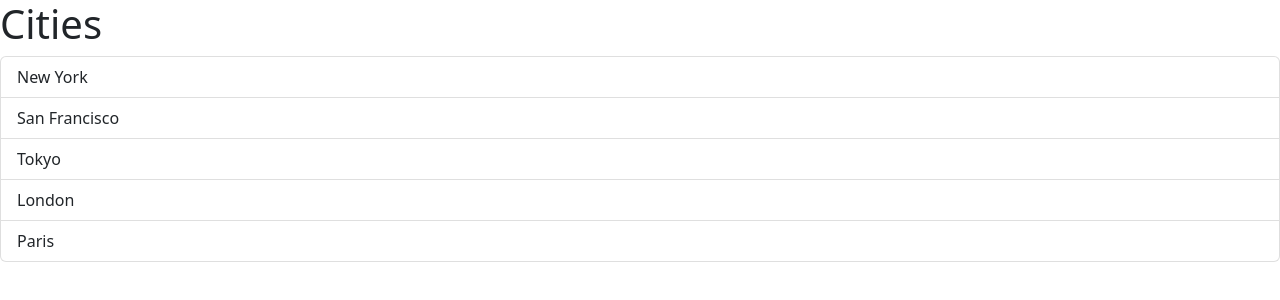
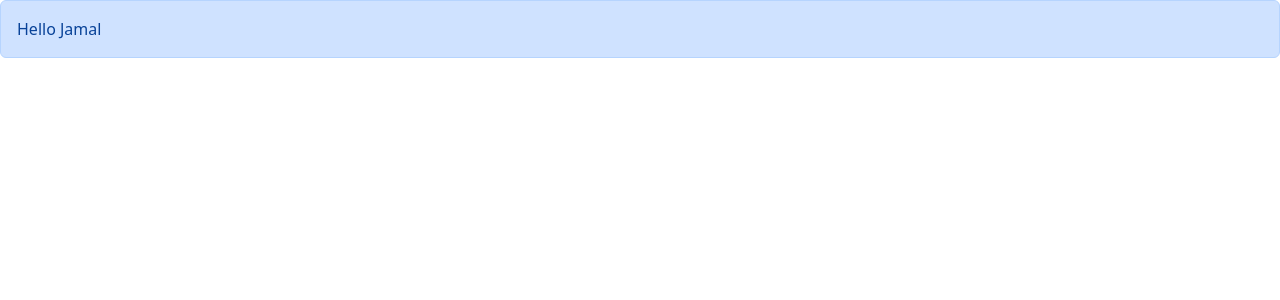
Before and after one commit to Jamal-SaadEddin/react-app, a React (Vite) app: page / in a window 1280 px wide. Shown: the top 300 px of the page. Built offline with nearby package versions, Linux system fonts and the light colour scheme; the HTML template or start-up script is replaced by a standard one.

Commit message:
11- Passing Children

```diff
--- a/src/App.tsx
+++ b/src/App.tsx
@@ -1,19 +1,11 @@
-import ListGroup from "./components/ListGroup";
+import Alert from "./components/Alert";
 
 function App() {
-  let items = ["New York", "San Francisco", "Tokyo", "London", "Paris"];
-
-  const handleSelectItem = (item: string) => {
-    console.log(item);
-  };
-
   return (
     <div>
-      <ListGroup
-        items={items}
-        heading="Cities"
-        onSelectItem={handleSelectItem}
-      />
+      <Alert>
+        Hello <span>Jamal</span>
+      </Alert>
     </div>
   );
 }
--- /dev/null
+++ b/src/components/Alert.tsx
@@ -0,0 +1,11 @@
+import { ReactNode } from "react";
+
+interface Props {
+  children: ReactNode;
+}
+
+const Alert = ({ children }: Props) => {
+  return <div className="alert alert-primary">{children}</div>;
+};
+
+export default Alert;
```
